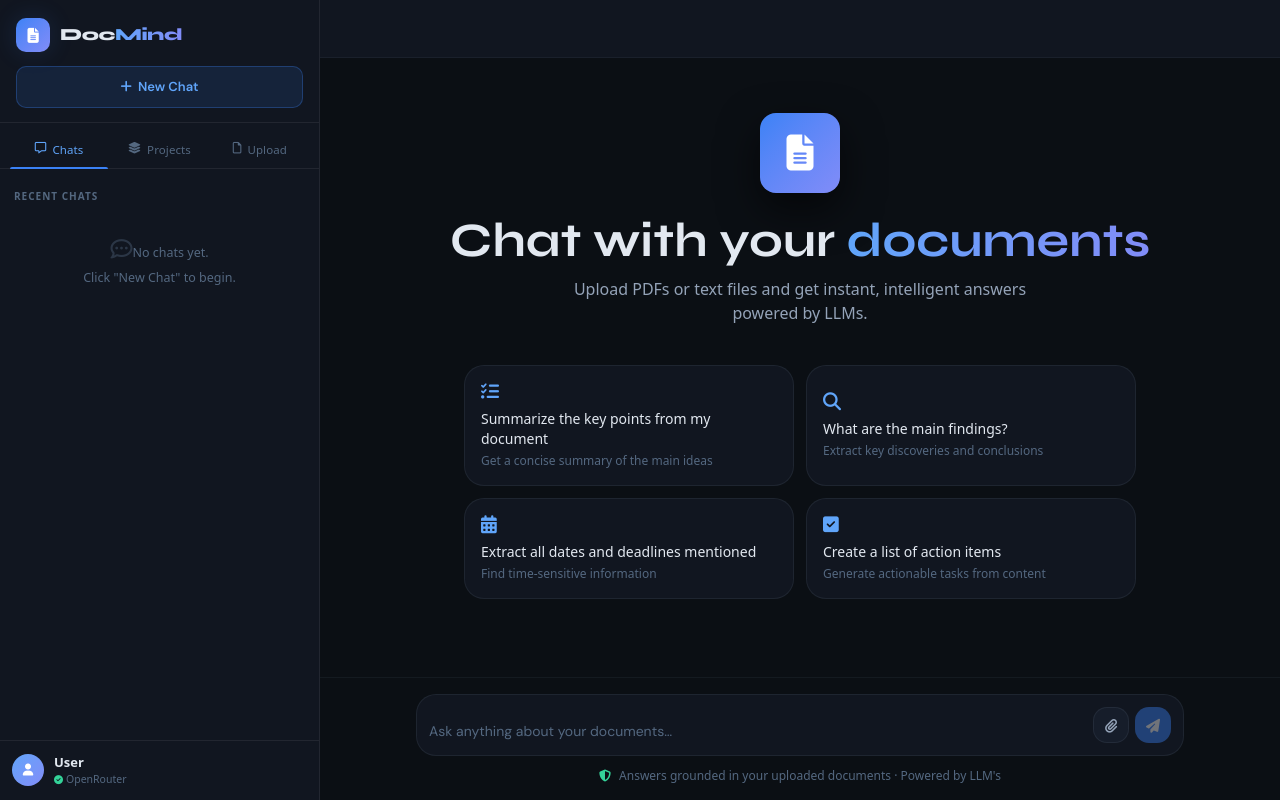
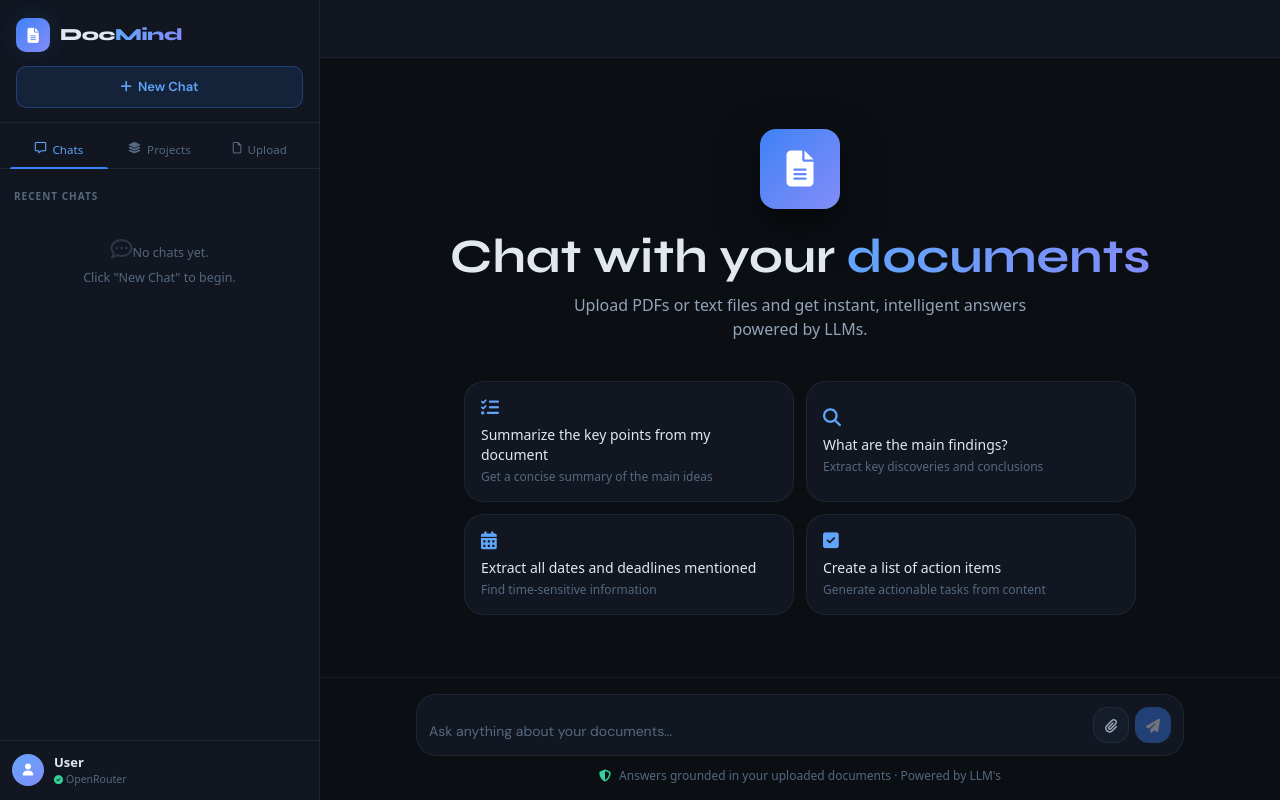
Before and after one commit to Abi-de-jo/poppy, a Next.js app: page / in a window 1280 px wide. Built offline with nearby package versions, Linux system fonts and the light colour scheme.

Commit message:
fix env case

```diff
--- a/app/components/ChatArea.tsx
+++ b/app/components/ChatArea.tsx
@@ -164,7 +164,7 @@
 
   return (
     <>
-      <div className="flex-1 overflow-y-auto mt-14 no-scrollbar">
+      <div className="flex-1 overflow-y-auto mt-20 md:mt-18  no-scrollbar">
         <div className="min-h-full">
           {showWelcome ? (
             <WelcomeScreen onSendMessage={sendMessage} />
```
